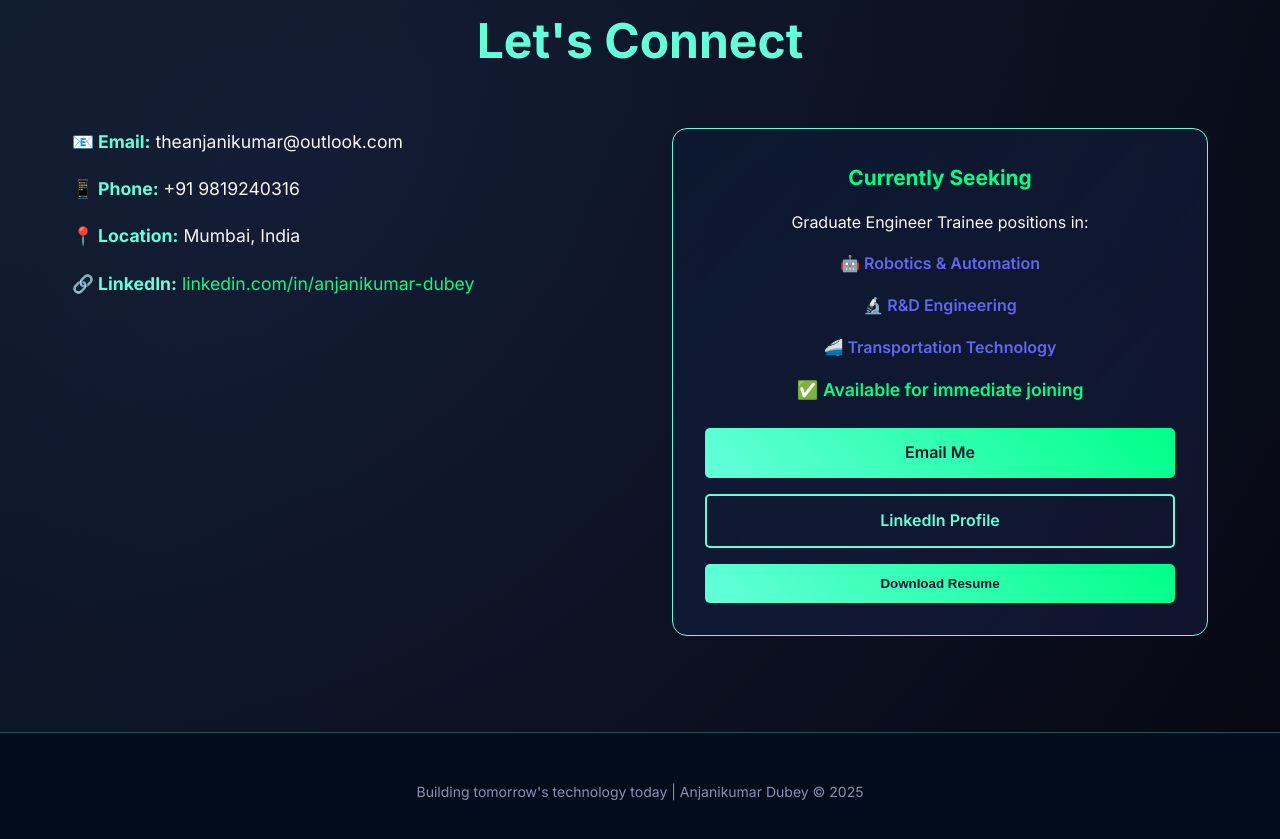
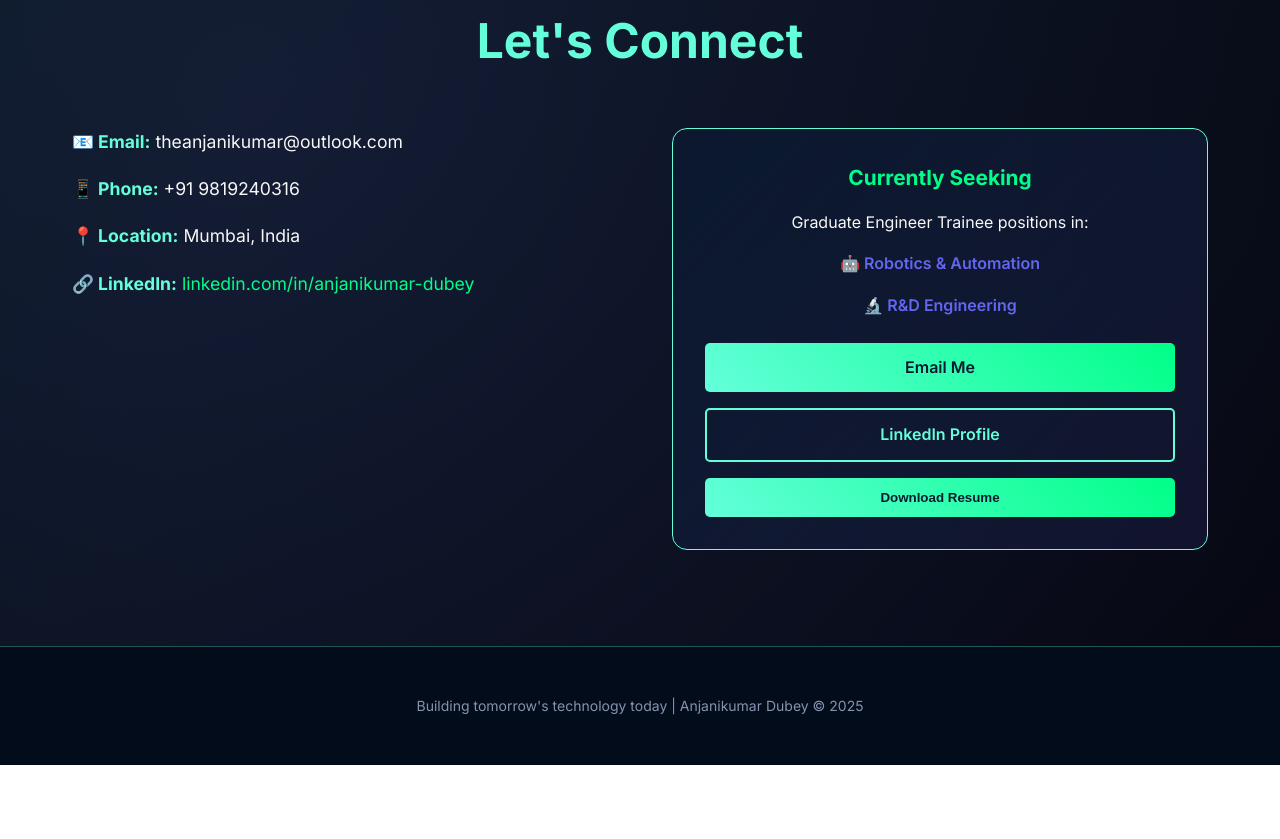
Before and after one commit to theanjanikumar10/Portfolio, a plain HTML site: page index.html in a window 1280 px wide. Shown: the part 2551-3390 px from the top of the page. After the commit the page ends 3316 px from the top, so only its background shows below. Drawn offline with Linux system fonts and the light colour scheme.

Commit message:
Update index.html

```diff
--- a/index.html
+++ b/index.html
@@ -528,8 +528,6 @@
                     <p>Graduate Engineer Trainee positions in:</p>
                     <p><span class="highlight-text">🤖 Robotics & Automation</span></p>
                     <p><span class="highlight-text">🔬 R&D Engineering</span></p>
-                    <p><span class="highlight-text">🚄 Transportation Technology</span></p>
-                    <p class="availability">✅ Available for immediate joining</p>
                     <div class="contact-actions">
                         <a href="mailto:theanjanikumar@outlook.com" class="btn">Email Me</a>
                         <a href="https://linkedin.com/in/anjanikumar-dubey" target="_blank" class="btn btn-outline">LinkedIn Profile</a>
```
